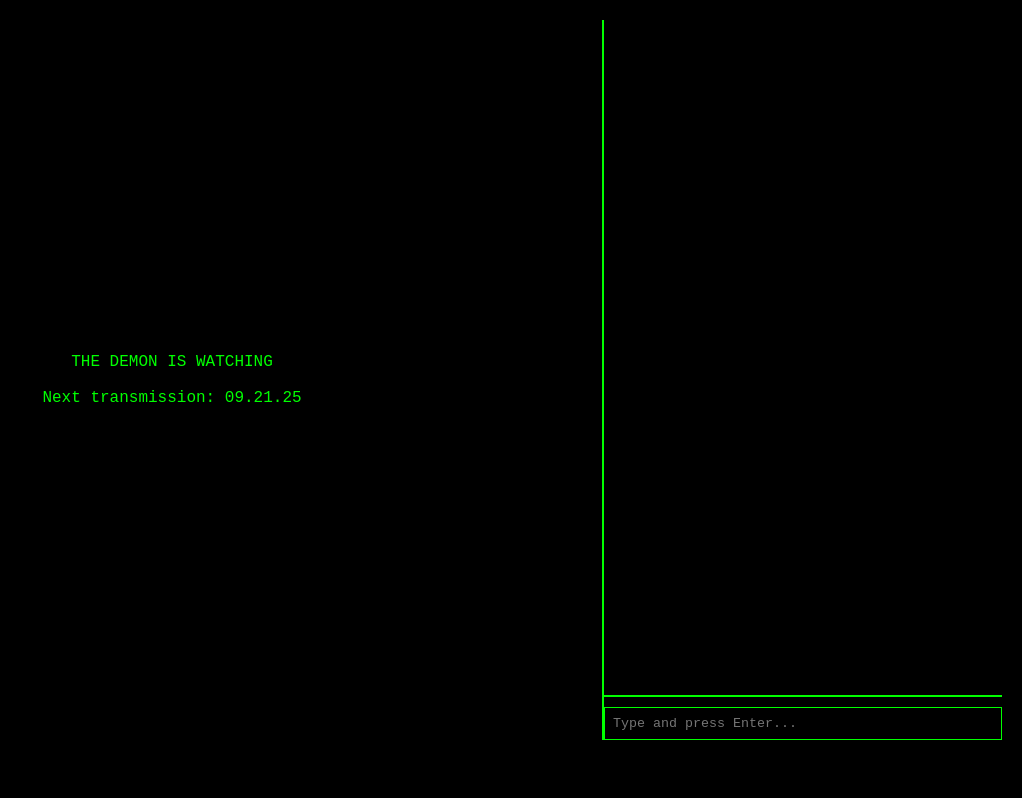
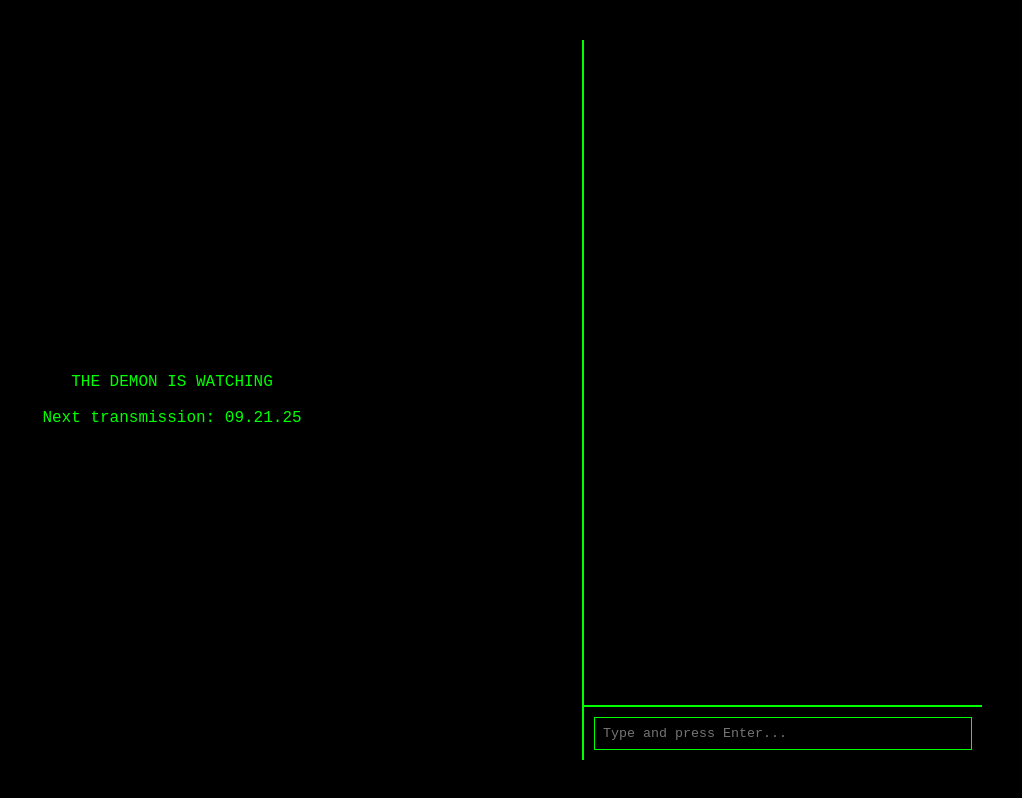
Before and after one commit to lazycarpenter/demon, a plain HTML site: page index.html in a window 1280 px wide. Shown: the whole page, without its empty margins (258-1280 px from the left). Drawn offline with Linux system fonts and the light colour scheme.

Commit message:
Update index.html

```diff
--- a/index.html
+++ b/index.html
@@ -9,18 +9,25 @@
       box-sizing: border-box;
     }
 
-    body {
+    html, body {
       margin: 0;
       padding: 20px;
       background-color: black;
       color: #00FF00;
       font-family: 'Courier New', monospace;
       font-size: 16px;
+      height: 100%;
+      overflow: hidden;
+      display: flex;
+      flex-direction: column;
+    }
+
+    .container {
+      flex: 1;
       display: flex;
       flex-direction: row;
-      height: calc(100vh - 40px); /* 20px padding top + bottom */
-      overflow: hidden;
       gap: 20px;
+      height: 100%;
     }
 
     .main-content, .chat-sidebar {
@@ -34,30 +41,22 @@
       text-align: center;
     }
 
-    .blink {
-      animation: blink-animation 1s steps(2, start) infinite;
-    }
-
-    @keyframes blink-animation {
-      to {
-        visibility: hidden;
-      }
-    }
-
     .chat-sidebar {
       max-width: 400px;
       border-left: 2px solid #00FF00;
+      overflow: hidden;
     }
 
     .chat-log {
       flex: 1;
       overflow-y: auto;
       white-space: pre-wrap;
+      padding: 10px;
     }
 
     .chat-input {
       border-top: 2px solid #00FF00;
-      padding-top: 10px;
+      padding: 10px;
     }
 
     .chat-input input {
@@ -77,10 +76,75 @@
       background: #00FF00;
     }
 
+    /* Glitch effect */
+    .glitch {
+      position: relative;
+      color: #00FF00;
+    }
+
+    .glitch::before,
+    .glitch::after {
+      content: attr(data-text);
+      position: absolute;
+      left: 0;
+      width: 100%;
+      overflow: hidden;
+      color: #00FF00;
+      clip: rect(0, 0, 0, 0);
+    }
+
+    .glitch::before {
+      animation: glitchTop 2s infinite linear alternate-reverse;
+      opacity: 0.6;
+    }
+
+    .glitch::after {
+      animation: glitchBottom 2.5s infinite linear alternate-reverse;
+      opacity: 0.3;
+    }
+
+    @keyframes glitchTop {
+      0% {
+        clip: rect(0, 9999px, 0, 0);
+        transform: translate(0, 0);
+      }
+      5% {
+        clip: rect(0, 9999px, 5px, 0);
+        transform: translate(-2px, -2px);
+      }
+      10% {
+        clip: rect(0, 9999px, 5px, 0);
+        transform: translate(2px, 2px);
+      }
+      15%, 100% {
+        clip: rect(0, 9999px, 0, 0);
+        transform: translate(0, 0);
+      }
+    }
+
+    @keyframes glitchBottom {
+      0% {
+        clip: rect(0, 9999px, 0, 0);
+        transform: translate(0, 0);
+      }
+      5% {
+        clip: rect(6px, 9999px, 10px, 0);
+        transform: translate(2px, 1px);
+      }
+      10% {
+        clip: rect(6px, 9999px, 10px, 0);
+        transform: translate(-2px, -1px);
+      }
+      15%, 100% {
+        clip: rect(0, 9999px, 0, 0);
+        transform: translate(0, 0);
+      }
+    }
+
     @media (max-width: 768px) {
-      body {
+      .container {
         flex-direction: column;
-        height: auto;
+        height: 100%;
       }
 
       .chat-sidebar {
@@ -99,9 +163,10 @@
   </style>
 </head>
 <body>
+  <div class="container">
     <div class="main-content">
       <div>
-      <span class="blink">THE DEMON IS WATCHING</span><br /><br />
+        <span class="glitch" data-text="THE DEMON IS WATCHING">THE DEMON IS WATCHING</span><br /><br />
         <span>Next transmission: 09.21.25</span>
       </div>
     </div>
@@ -110,6 +175,7 @@
       <div class="chat-log" id="chatLog"></div>
       <div class="chat-input">
         <input type="text" id="chatInput" placeholder="Type and press Enter..." />
+      </div>
     </div>
   </div>
 
```
Lines whose indentation alone changed are shown as unchanged.
